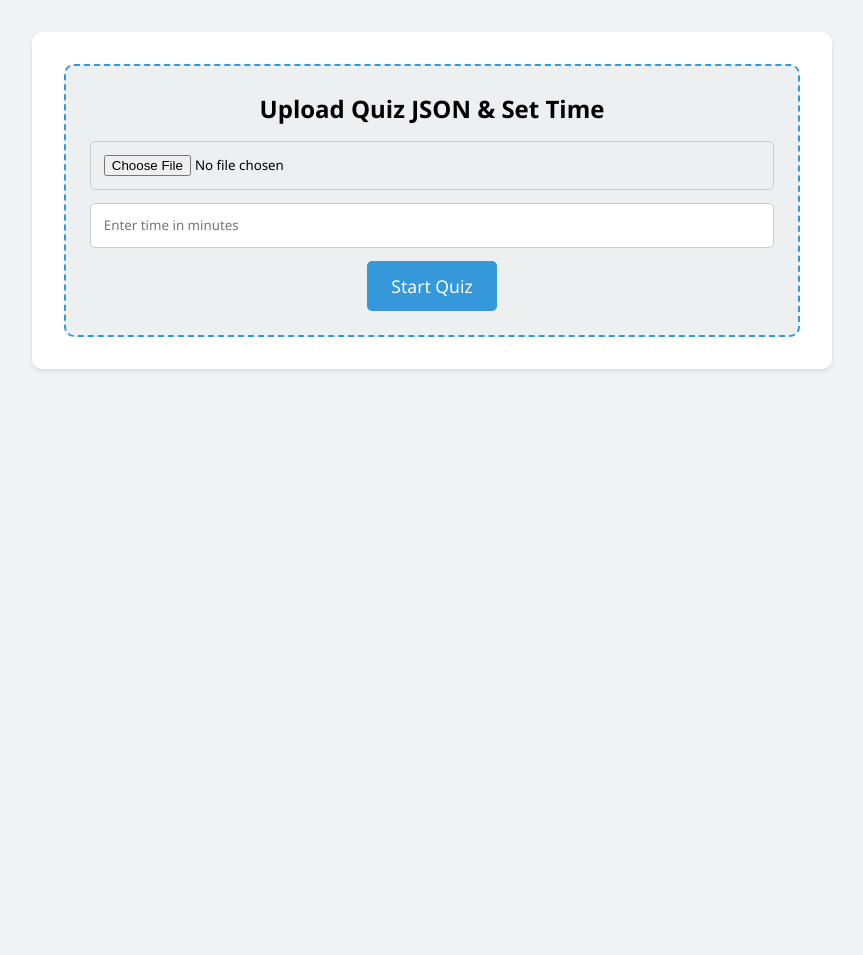
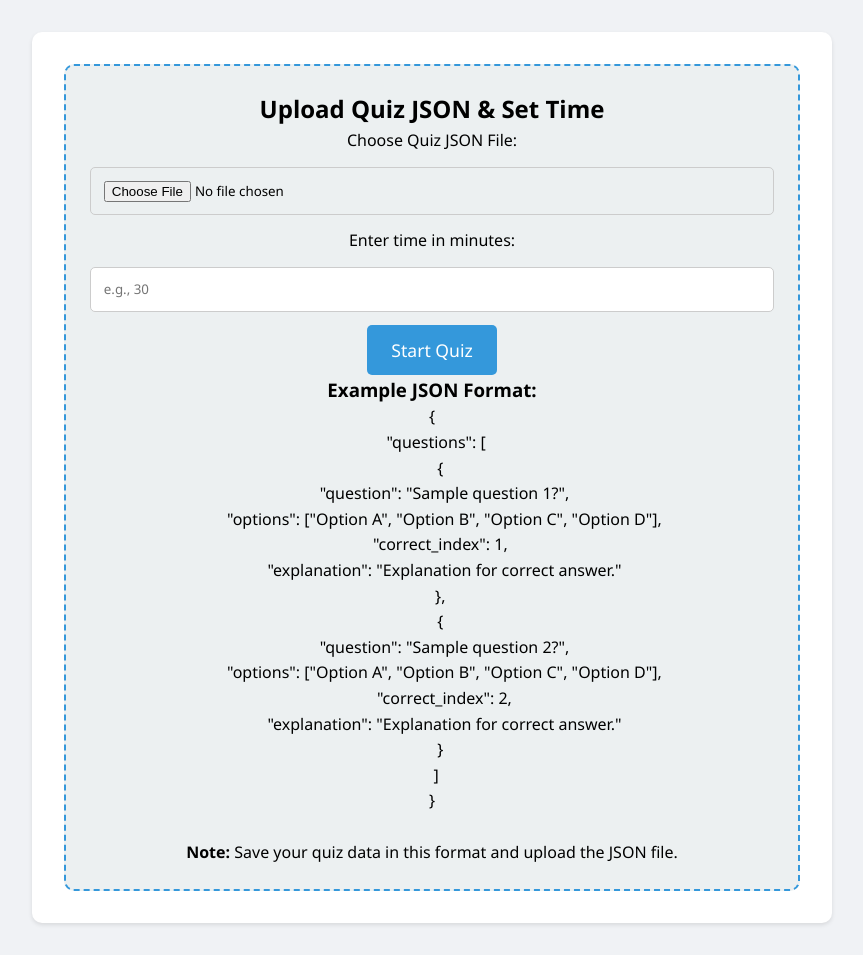
Before and after one commit to nirbhayverma89/quiz-web, a plain HTML site: page index.html in a window 1280 px wide. Shown: the whole page, without its empty margins (208-1071 px from the left). Before the commit the page ends 800 px from the top, so only its background shows below. Drawn offline with Linux system fonts and the light colour scheme.

Commit message:
Update index.html

```diff
--- a/index.html
+++ b/index.html
@@ -7,14 +7,49 @@
     <link rel="stylesheet" href="styles.css">
 </head>
 <body>
-
     <div class="container">
         <!-- Upload Section -->
         <div id="upload-section">
             <h2>Upload Quiz JSON & Set Time</h2>
-            <input type="file" id="json-upload" accept=".json">
-            <input type="number" id="time-limit" placeholder="Enter time in minutes">
+
+            <!-- File Upload -->
+            <div class="upload-field">
+                <label for="json-upload">Choose Quiz JSON File:</label>
+                <input type="file" id="json-upload" accept=".json">
+            </div>
+
+            <!-- Time Input -->
+            <div class="upload-field">
+                <label for="time-limit">Enter time in minutes:</label>
+                <input type="number" id="time-limit" placeholder="e.g., 30">
+            </div>
+
+            <!-- Start Quiz Button -->
             <button onclick="loadUploadedQuiz()">Start Quiz</button>
+
+            <!-- Example JSON Format -->
+            <div class="example-json">
+                <h3>Example JSON Format:</h3>
+                <pre>
+{
+  "questions": [
+    {
+      "question": "Sample question 1?",
+      "options": ["Option A", "Option B", "Option C", "Option D"],
+      "correct_index": 1,  <!-- Index of correct option (0-based) -->
+      "explanation": "Explanation for correct answer."
+    },
+    {
+      "question": "Sample question 2?",
+      "options": ["Option A", "Option B", "Option C", "Option D"],
+      "correct_index": 2,
+      "explanation": "Explanation for correct answer."
+    }
+  ]
+}
+                </pre>
+                <p><strong>Note:</strong> Save your quiz data in this format and upload the JSON file.</p>
+            </div>
         </div>
 
         <!-- Quiz Section (Hidden Initially) -->
@@ -24,17 +59,19 @@
                 <div id="timer">Time Left: 00:00</div>
             </header>
 
+            <!-- Quiz Questions Container -->
             <div id="quiz-container"></div>
 
+            <!-- Submit Button -->
             <div class="controls">
                 <button id="submit-btn" onclick="submitQuiz()">Submit Quiz</button>
             </div>
 
+            <!-- Results Section -->
             <div id="results" class="hidden"></div>
         </div>
     </div>
 
     <script src="script.js"></script>
-
 </body>
 </html>
```
